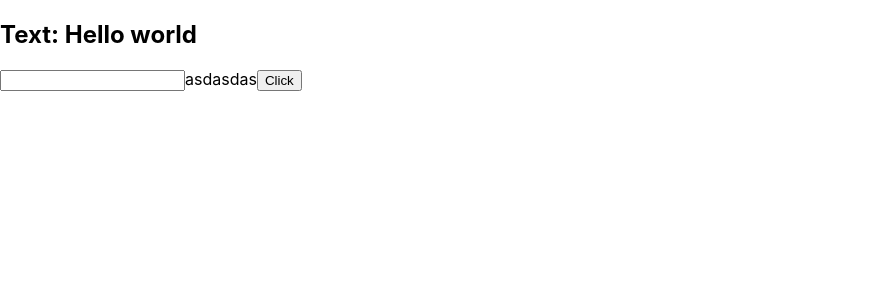
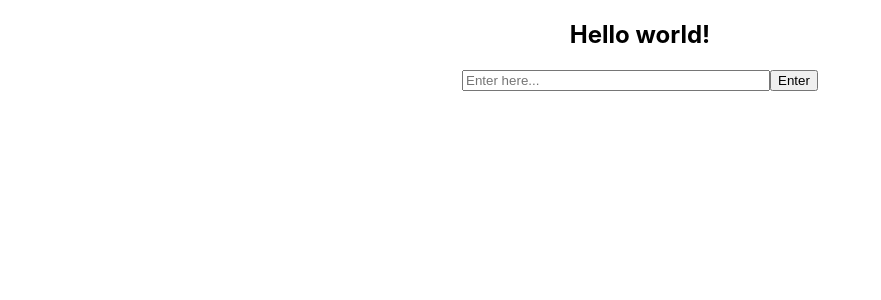
Before and after one commit to mrbrain91/react-js, a React (Create React App) app: page / in a window 1280 px wide. Shown: the top 300 px of the page, without its empty margins (0-881 px from the left). Built offline with nearby package versions, Linux system fonts and the light colour scheme.

Commit message:
done 123-ELementi i komponenti

```diff
--- a/src/App.js
+++ b/src/App.js
@@ -1,20 +1,56 @@
-import logo from './logo.svg';
+import {Component} from 'react';
 import './App.css';
+
+const Header = () => {
+  return <h2>Hello world!</h2>
+}
+
+const Field = () => {
+  const holder = 'Enter here...';
+  const styledField = {
+    width: '300px'
+  };
+  return <input
+          placeholder={holder}
+          type="text"
+          style={styledField} />
+}
+
+// class Field extends Component {
+//         render() {
+//           const holder = 'Enter here...';
+//           const styledField = {
+//             width: '300px'
+//       };
+
+//       return <input
+//       placeholder={holder}
+//       type="text"
+//       style={styledField} />
+//   }
+// }
+
+function Btn() {
+
+  const text = 'Log in';
+  const logged = true;
+
+  // const res = () => {
+  //   return 'Log in';
+  // }
+  // const p = <p>Log in</p>
+  return <button>{logged ? 'Enter' : text}</button>
+}
 
 function App() {
   return (
     <div className="App">
-      <header className="App-header">
-        <img src={logo} className="App-logo" alt="logo" />
-        <p>
-          Editt <code>src/App.js</code> and save to reload.
-
-        </p>
-
-
-      </header>
+        <Header/>
+        <Field/>
+        <Btn/>
     </div>
   );
 }
 
+export {Header};
 export default App;
--- a/src/index.js
+++ b/src/index.js
@@ -2,22 +2,10 @@
 import ReactDOM from 'react-dom/client';
 import './index.css';
 import App from './App';
+import { Header } from './App';
 
-const text = 'Hello world';
-
-// const elem = <h2>hello world!</h2>;
-const elem = (
-  <div>
-    <h2 className='asas'>Text: {text}</h2>
-    <input type="text" />
-    <label htmlFor='asd'>asdasdas</label>
-    <button>Click</button>
-  </div>
-)
-
-// const elem = React.createElement('h2', {className: 'greetings'}, 'Hello world!'); eski usul
 
 const root = ReactDOM.createRoot(document.getElementById('root'));
 root.render(
-  elem
+  <App/>
 );
```
